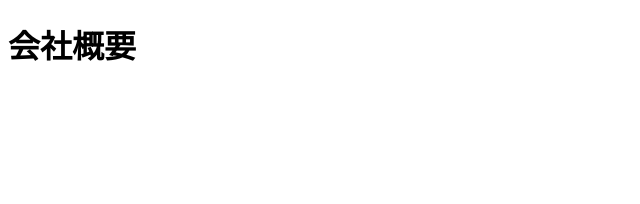
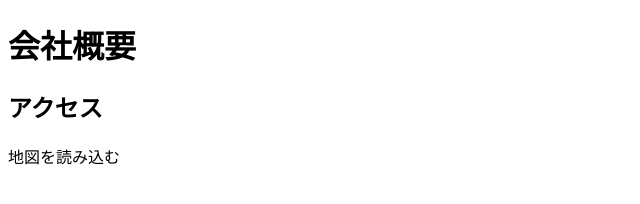
Before and after one commit to yoichi-muraoka/issue-driven, a plain HTML site: page about.html in a window 1280 px wide. Shown: the whole page, without its empty margins (0-640 px from the left). Drawn offline with Linux system fonts and the light colour scheme.

Commit message:
地図を追加

```diff
--- a/about.html
+++ b/about.html
@@ -7,5 +7,7 @@
   </head>
   <body>
     <h1>会社概要</h1>
+    <h2>アクセス</h2>
+    <p>地図を読み込む</p>
   </body>
 </html>
```
